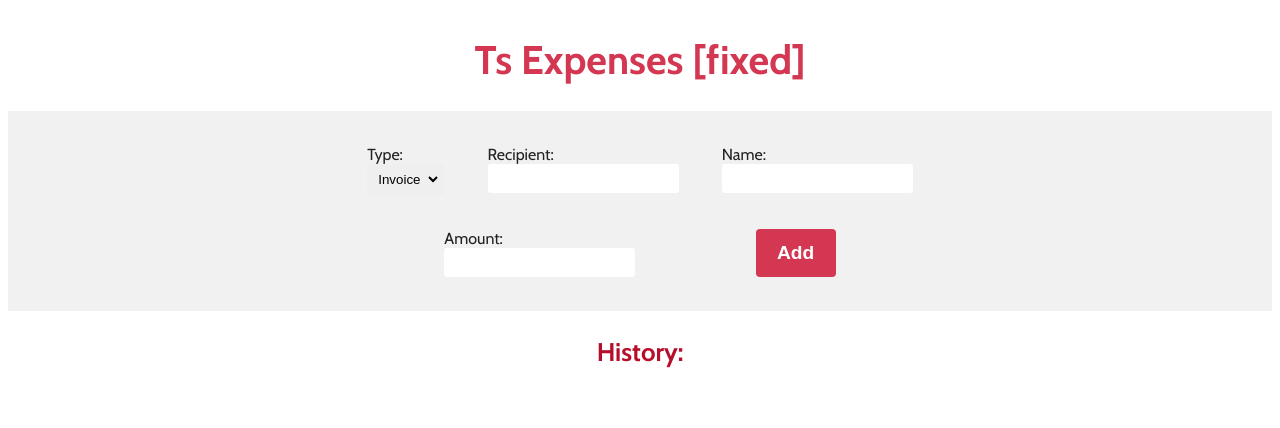
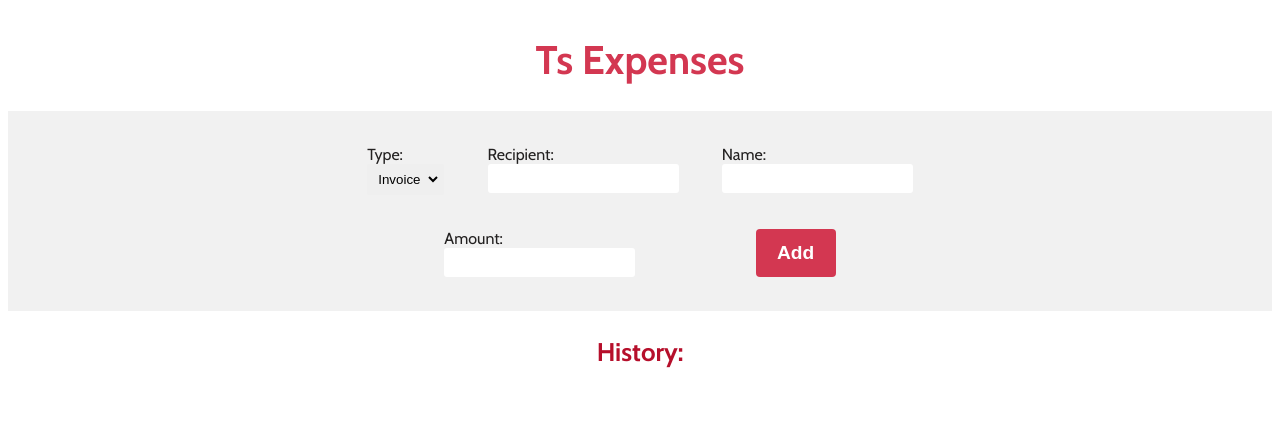
Before and after one commit to dluca22/01_expenses, a plain HTML site: page docs/index.html in a window 1280 px wide. Drawn offline with nearby package versions, Linux system fonts and the light colour scheme.

Commit message:
fixes completed after merging

```diff
--- a/docs/index.html
+++ b/docs/index.html
@@ -13,7 +13,7 @@
 </head>
 
 <body>
-    <h1 id="title">Ts Expenses [fixed]</h1>
+    <h1 id="title">Ts Expenses</h1>
     <form action="" method="post" id="input-form">
         <div class="row">
             <label for="type">
```
